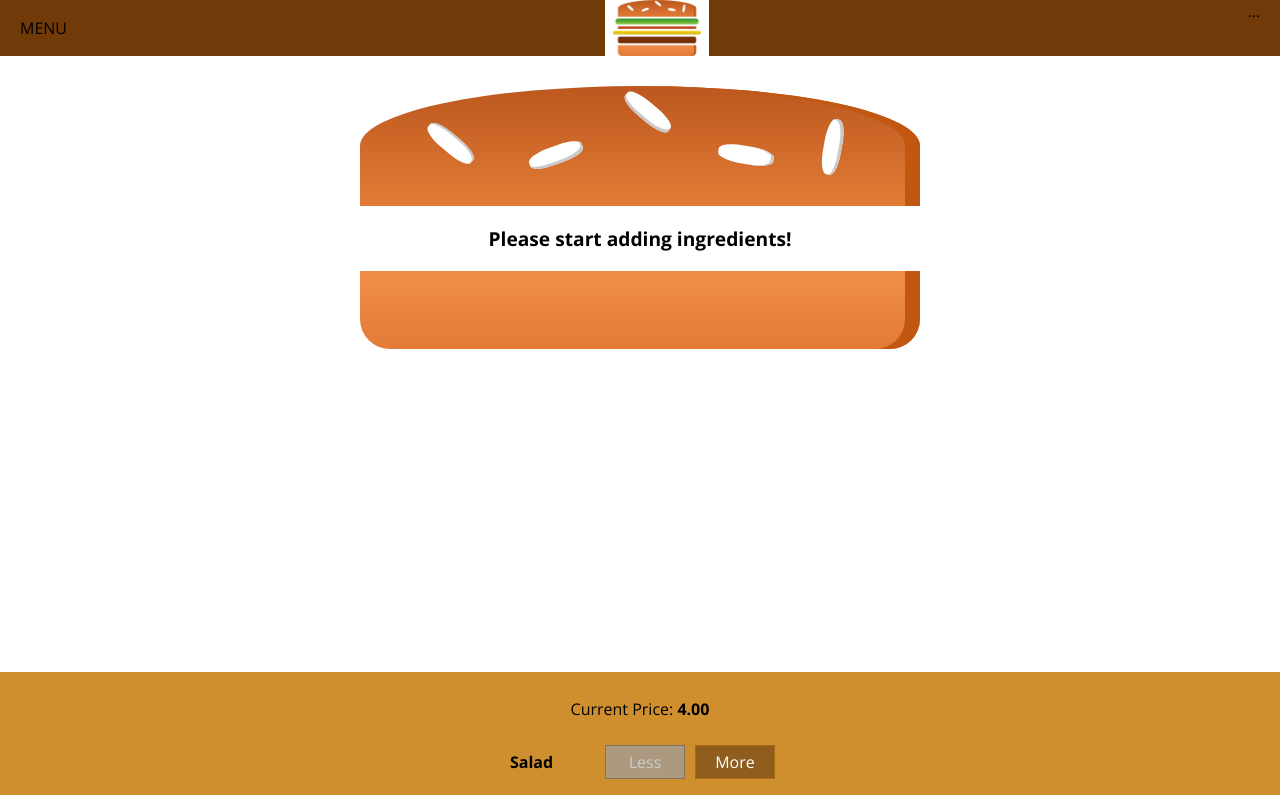
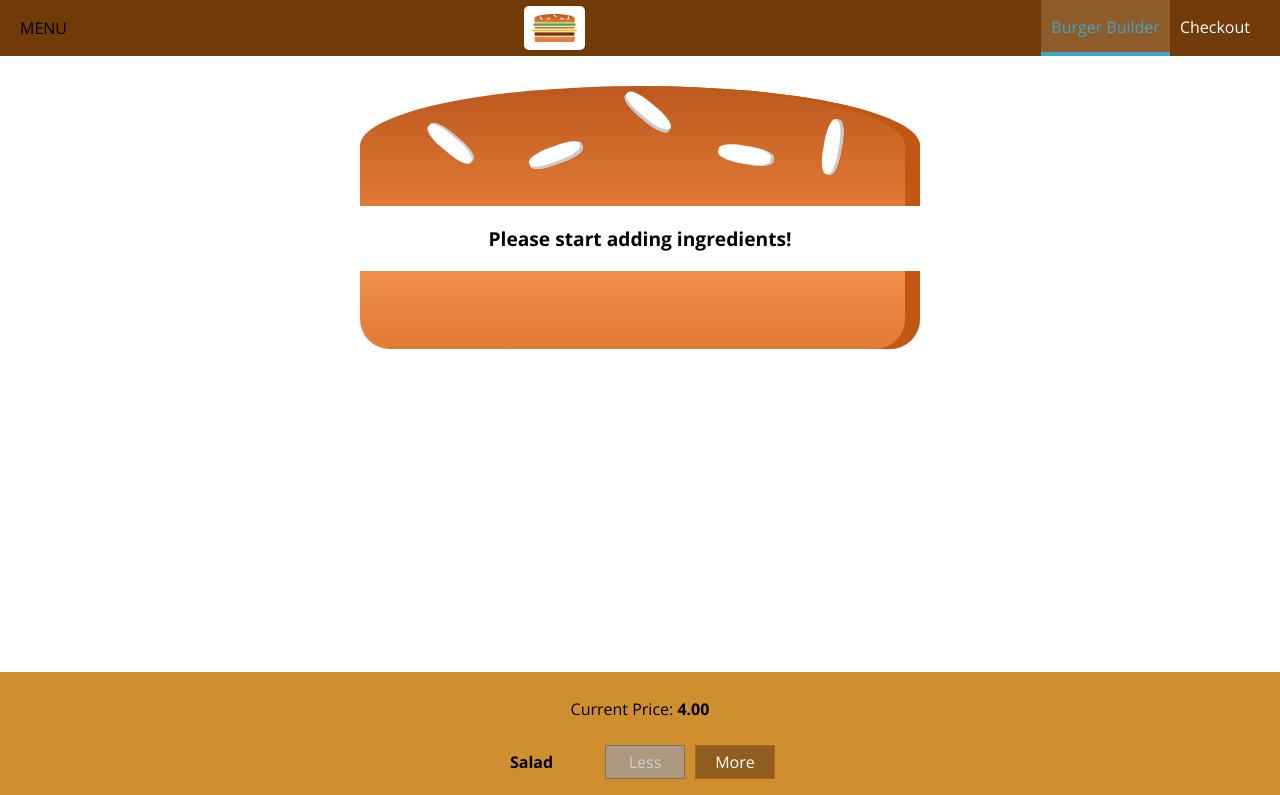
Before and after one commit to tonytrinh3/burger, a React app: page / in a window 1280 px wide. Shown: the top 795 px of the page. Built offline with nearby package versions, Linux system fonts and the light colour scheme.

Commit message:
toolbar 9/25
toolbar 9/25

```diff
--- a/src/components/Layout/Layout.js
+++ b/src/components/Layout/Layout.js
@@ -2,10 +2,12 @@
 import Aux from "../../hoc/Auxilary";
 import classes from './Layout.css';
 import Toolbar from '../Navigation/Toolbar/Toolbar';
+import SideDrawer from '../Navigation/SideDrawer/SideDrawer';
 
 const layout = (props) => (
     <Aux>
         <Toolbar />
+        <SideDrawer />
         <main className = {classes.Content} >
             {props.children}
         </main>
--- a/src/components/Logo/Logo.css
+++ b/src/components/Logo/Logo.css
@@ -2,6 +2,8 @@
     background-color: white;
     padding: 8px;
     height: 100%;
+    box-sizing: border-box;
+    border-radius: 5px;
 
 }
 
--- a/src/components/Logo/Logo.js
+++ b/src/components/Logo/Logo.js
@@ -6,8 +6,8 @@
 
 //functional component bc no need to manage state
 const logo = (props) =>(
-    <div className = {classes.Logo}>
-        <img src ={burgerLogo} alt='MyBurger' />
+    <div className = {classes.Logo} style = {{height: props.height}}>
+        <img src ={burgerLogo} alt='MyBurger'/>
     </div>
 
 );
--- a/src/components/Navigation/NavigationItems/NavigationItem/NavigationItem.css
+++ b/src/components/Navigation/NavigationItems/NavigationItem/NavigationItem.css
@@ -1,18 +1,17 @@
+/*mobile styles */
+
 .NavigationItem {
-    margin: 0;
+    margin: 10px 0;
     box-sizing: border-box;
-    display: flex;
-    height: 100%;
-    width: auto;
-    align-items: center;
+    display: block;
+    width: 100%;
+
 }
 
 .NavigationItem a {
-    color: white;
+    color: #8F5C2C;
     text-decoration: none;
-    height: 100%;
-    padding: 16px 10px;
-    border-bottom: 4px solid transparent;
+    width: 100%;
     box-sizing: border-box;
     display: block;
 
@@ -21,9 +20,36 @@
 .NavigationItem a:hover,
 .NavigationItem a:active,
 .NavigationItem a.active {
-    background-color: #8f5c2c;
-    border-bottom: 4px solid #40a4c8;
-    color: white;
+    color: #40a4c8
+
+}
+
+/*for bigger sscreen */
+@media (min-width: 500px){
+
+    .NavigationItem {
+        margin: 0;
+        display: flex;
+        height: 100%;
+        width: auto;
+        align-items: center;
+    }
+
+    .NavigationItem a {
+        color: #ffffff;
+        height: 100%;
+        padding: 16px 10px;
+        border-bottom: 4px solid transparent;
+    }
+
+    .NavigationItem a:hover,
+    .NavigationItem a:active,
+    .NavigationItem a.active {
+        background-color: #8f5c2c;
+        border-bottom: 4px solid #40a4c8;
+        color: #40a4c8;
 
 
+    }
+
 }
--- a/src/components/Navigation/NavigationItems/NavigationItem/NavigationItem.js
+++ b/src/components/Navigation/NavigationItems/NavigationItem/NavigationItem.js
@@ -1,12 +1,14 @@
 import React from 'react';
 
 
-import classes from '.NavigationItem.css'
+import classes from './NavigationItem.css'
 
 
 const navigationItem = (props) => (
     <li className = {classes.NavigationItem}>
-        <a href='/'>A Link</a>
+        <a
+            href={props.link}
+            className = {props.active ? classes.active : null}>{props.children}</a>
     </li>
 
 
--- a/src/components/Navigation/NavigationItems/NavigationItems.css
+++ b/src/components/Navigation/NavigationItems/NavigationItems.css
@@ -3,8 +3,16 @@
     padding: 0;
     list-style: none;
     display: flex;
+    flex-flow: column;
     align-items: center;
     height: 100%;
 
 
 }
+
+@media (min-width: 500px) {
+    .NavigationItems{
+        flex-flow: row;
+    }
+
+}
--- a/src/components/Navigation/NavigationItems/NavigationItems.js
+++ b/src/components/Navigation/NavigationItems/NavigationItems.js
@@ -1,6 +1,8 @@
 import React from 'react';
 
 import classes from './NavigationItems.css'
+
+import NavigationItem from './NavigationItem/NavigationItem';
 
 // hold jsx for navigation items
 
@@ -8,7 +10,8 @@
 
 const navigationItems = () => (
     <ul className = {classes.NavigationItems}>
-        <li><a href='/'>A Link</a></li>
+      <NavigationItem link="/" active>Burger Builder </NavigationItem>
+      <NavigationItem link='/'>Checkout</NavigationItem>
     </ul>
 
 
--- /dev/null
+++ b/src/components/Navigation/SideDrawer/SideDrawer.css
@@ -0,0 +1,38 @@
+.SideDrawer {
+    position: fixed;
+    width: 280px;
+    max-width: 70%;
+    height: 100%;
+    /*so it sits full screen */
+    left: 0;
+    top: 0;
+    /*need to be above backdrop*/
+    z-index: 200;
+    background-color: white;
+    padding: 32px 16px;
+    box-sizing: border-box;
+    transition: transform 0.3s ease-out;
+}
+
+/*determine what happen on bigger devices, not see side drawer on bigger devices */
+
+@media (min-width: 500px){
+    .SideDrawer {
+        display: none;
+    }
+
+}
+
+.Open{
+    transform: translateX(0);
+
+}
+
+.Close {
+    transform: translateX(-100);
+}
+
+.Logo{
+    height: 11%;
+
+}
--- /dev/null
+++ b/src/components/Navigation/SideDrawer/SideDrawer.js
@@ -0,0 +1,31 @@
+import React from 'react';
+
+import Logo from '../../Logo/Logo';
+
+import NavigationItems from '../NavigationItems/NavigationItems';
+
+import classes from './SideDrawer.css';
+
+
+
+//want to reuse such a toggle button
+//component - normal function component - get some props - return props - but not a jsx code return
+//but an actual real function body that we'll use
+const sideDrawer = (props) => {
+    //... want to conditionally attach some css class so that is why you use this {} instead of ()
+
+    return (
+        <div className = {classes.SideDrawer}>
+            <div className = {classes.Logo}>
+                <Logo />
+            </div>
+            <nav>
+                <NavigationItems />
+            </nav>
+        </div>
+
+    );
+
+};
+
+export default sideDrawer;
--- a/src/components/Navigation/Toolbar/Toolbar.css
+++ b/src/components/Navigation/Toolbar/Toolbar.css
@@ -17,3 +17,10 @@
     height: 100%;
 
 }
+
+/*i don't get why you can reuse css names. maybe bc those css names are specific to that js file in that folder*/
+
+.Logo{
+    height: 80%;
+
+}
--- a/src/components/Navigation/Toolbar/Toolbar.js
+++ b/src/components/Navigation/Toolbar/Toolbar.js
@@ -2,14 +2,17 @@
 
 import classes from './Toolbar.css';
 import Logo from '../../Logo/Logo'
+import NavigationItems from '../NavigationItems/NavigationItems';
 // functional component bc you don't need to manage any state'
 // => () means exporting some jsx
 const toolbar = (props) => (
     <header className = {classes.Toolbar}>
         <div>MENU</div>
-        <Logo />
+            <div className = {classes.Logo}>
+                <Logo />
+            </div>
         <nav>
-            ...
+            <NavigationItems/>
         </nav>
     </header>
 );
```
